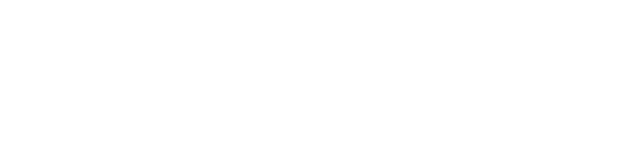
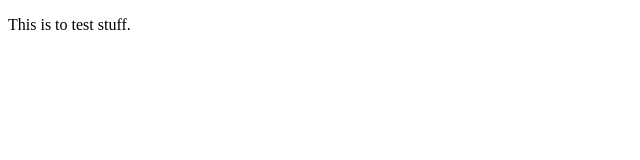
Before and after one commit to TadorHead/Some-Web-Stuff, a plain HTML site: page Basic.html in a window 1280 px wide. Shown: the whole page, without its empty margins (0-640 px from the left). Drawn offline with Linux system fonts and the light colour scheme.

Commit message:
Wanted to test connection.

```diff
--- a/Basic.html
+++ b/Basic.html
@@ -8,6 +8,8 @@
 		<meta name = "viewport" content = "width=device-width, initial-scale=1">
 	</head>
 	<body>
-
+		<div>
+		    <p>This is to test stuff.</p>
+		</div>
 	</body>
 </html>
```
